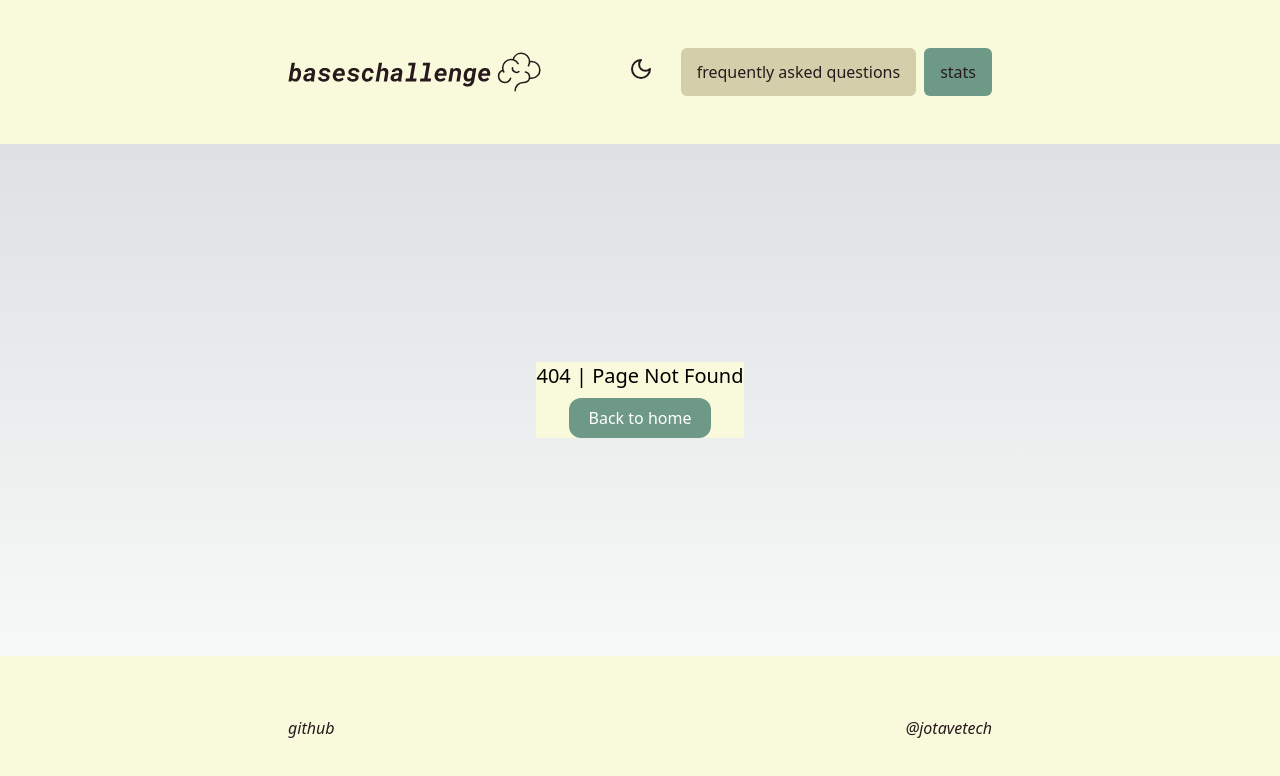
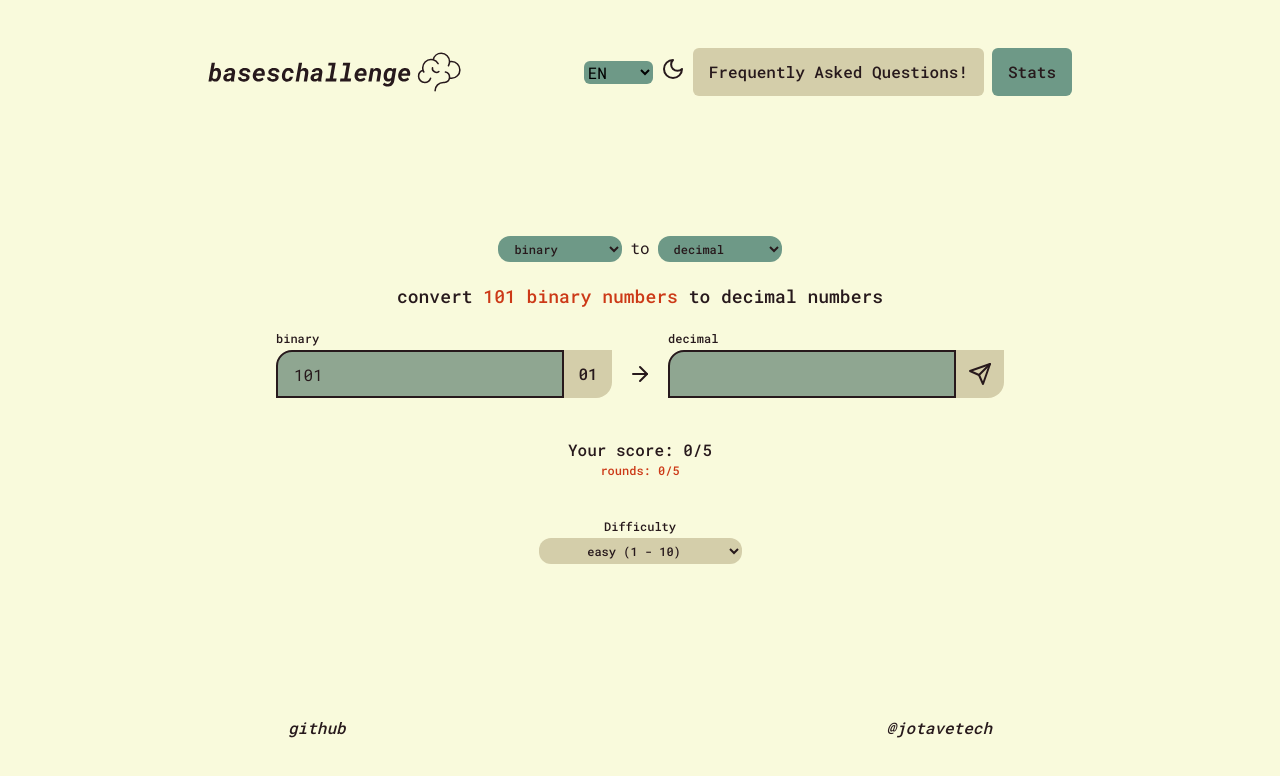
Before and after one commit to jotavetech/baseschallenge, a Next.js app: page /en in a window 1280 px wide. Before the commit this address had no page. Shown: the top 776 px of the page. Built offline with nearby package versions, Linux system fonts and the light colour scheme.

Commit message:
feat: translate all pages to portuguese and english

```diff
--- /dev/null
+++ b/app/[locale]/faq/page.tsx
@@ -0,0 +1,47 @@
+import { MessageCircleQuestion } from "lucide-react";
+import Question from "../../components/faq/question";
+import { useTranslations } from "next-intl";
+
+const FaqPage = () => {
+
+  const translate = useTranslations("faq");
+  return (
+    <div className="py-20 lg:py-36 min-h-screen flex items-center flex-col">
+      <h1 className="text-primary dark:text-primary-dark mt-5 md:mt-10 font-semibold flex items-center gap-2">
+        {translate("title")} <MessageCircleQuestion />
+      </h1>
+      <ul className="px-10 mt-10 max-w-[600px] space-y-10">
+        <Question
+          title={`- ${translate("q1.title")}`}
+          description={`${translate("q1.description")}`}
+        />
+        <Question
+          title={`- ${translate("q2.title")}`}
+          description={`${translate("q2.description")}`}
+        />
+        <Question
+          title={`- ${translate("q3.title")}`}
+          description={`${translate("q3.description")}`}
+        />
+        <Question
+          title={`- ${translate("q4.title")}`}
+          description={`${translate("q4.description")}`}
+        />
+        <Question
+          title={`- ${translate("q5.title")}`}
+          description={`${translate("q5.description")}`}
+        />
+        <Question
+          title={`- ${translate("q6.title")}`}
+          description={`${translate("q6.description")}`}
+        />
+        <Question
+          title={`- ${translate("q7.title")}`}
+          description={`${translate("q7.description")}`}
+        />
+      </ul>
+    </div>
+  );
+};
+
+export default FaqPage;
--- /dev/null
+++ b/app/[locale]/layout.tsx
@@ -0,0 +1,46 @@
+import Header from "../components/layout/header";
+import Footer from "../components/layout/footer";
+import { Analytics } from "@vercel/analytics/react";
+import { ThemeProvider } from "../components/providers/theme-provider";
+import { Roboto_Mono } from "next/font/google";
+import { NextIntlClientProvider, useMessages, useTranslations } from "next-intl";
+
+
+
+const font = Roboto_Mono({ subsets: ["latin"] });
+
+
+export default function PagesLayout({
+  children,
+  params
+}: {
+  children: React.ReactNode;
+  params: {
+    locale: string;
+  }
+}) {
+
+
+  const messages = useMessages();
+
+
+  return (
+    <html lang={params.locale} suppressHydrationWarning>
+    <body className={font.className}>
+      <ThemeProvider attribute="class" defaultTheme="light" enableSystem>
+      <main className="bg-app-bg dark:bg-app-bg-dark">
+      <NextIntlClientProvider locale={params.locale} messages={messages}>
+
+            <Header />
+            {children}
+            <Footer />
+
+        </NextIntlClientProvider>
+      </main>
+          <Analytics />
+      </ThemeProvider>
+    </body>
+  </html>
+
+  );
+}
--- a/app/page.tsx
+++ b/app/[locale]/page.tsx
@@ -1,4 +1,4 @@
-import Game from "./components/game/game-setup";
+import Game from "../components/game/game-setup";
 
 export default function Home() {
   return (
--- a/app/stats/page.tsx
+++ b/app/[locale]/stats/page.tsx
@@ -3,12 +3,15 @@
 import { statsType } from "@/types";
 
 import { Gamepad, PieChart, RotateCcw, Trophy } from "lucide-react";
+import { useTranslations } from "next-intl";
 
 import { useEffect, useState } from "react";
 
 const StatsPage = () => {
   const [timesPlayed, setTimesPlayed] = useState(0);
   const [timesWon, setTimesWon] = useState(0);
+
+  const translate = useTranslations("stats");
 
   useEffect(() => {
     const stats = localStorage.getItem("stats");
@@ -23,7 +26,7 @@ const StatsPage = () => {
 
   const deleteStats = () => {
     const accept = confirm(
-      "Are you sure? Doing this will reset all your statistics"
+      translate("reset_stats_confirm")
     );
 
     if (accept) {
@@ -33,20 +36,22 @@ const StatsPage = () => {
     }
   };
 
+
+
   return (
     <div className="py-20 lg:py-36 min-h-screen flex items-center justify-center flex-col">
       <h1 className="text-primary dark:text-primary-dark mt-5 md:mt-10 font-semibold flex items-center gap-2">
-        statistics <PieChart />
+        {translate("title")} <PieChart />
       </h1>
       <div className="mt-5 text-center flex flex-col items-center justify-center gap-5">
         <p className="text-primary dark:text-primary-dark text-sm md:text-xl flex items-center gap-2">
-          times you have generated a new number <Gamepad />
+          {translate("new_number_generated")} <Gamepad />
         </p>
         <span className="text-secondary dark:text-secondary-dark text-lg md:text-xl">
           {timesPlayed}x
         </span>
         <p className="text-primary dark:text-primary-dark text-sm md:text-xl flex items-center gap-2">
-          times you have guessed the number <Trophy />
+        {translate("guessed_numbers")}  <Trophy />
         </p>
         <span className="text-secondary dark:text-secondary-dark text-lg md:text-xl">
           {timesWon}x
@@ -55,7 +60,7 @@ const StatsPage = () => {
           className="bg-button-bg-2 dark:bg-button-bg-2-dark text-primary dark:text-primary-dark font-medium px-4 py-3 rounded-md hover:-translate-y-1 flex items-center gap-2"
           onClick={deleteStats}
         >
-          reset
+          {translate("reset")}
           <RotateCcw />
         </button>
       </div>
--- a/app/components/game/game-setup.tsx
+++ b/app/components/game/game-setup.tsx
@@ -10,11 +10,16 @@ import { DifficultyType, SystemNumbersType } from "@/types";
 import { numberThreeMap } from "../../utils/map";
 
 import SelectDifficulty from "./select-difficulty";
+import { useTranslations,  } from "next-intl";
 
 const GameSetup = () => {
+
+  const translate = useTranslations("game");
+
   const [systemFrom, setSystemFrom] = useState<SystemNumbersType>("binary");
   const [systemTo, setSystemTo] = useState<SystemNumbersType>("decimal");
   const [difficulty, setDifficulty] = useState<DifficultyType>("easy");
+
 
   return (
     <div>
@@ -25,7 +30,7 @@ const GameSetup = () => {
             setSystemFrom(target.value as SystemNumbersType)
           }
         />
-        <span className="text-primary dark:text-primary-dark">to</span>
+        <span className="text-primary dark:text-primary-dark">{translate("to")}</span>
         <SelectSystem
           value={systemTo}
           onChange={({ target }) =>
@@ -33,28 +38,36 @@ const GameSetup = () => {
           }
         />
       </div>
+
       <p className="text-primary dark:text-primary-dark font-medium text-base lg:text-lg px-10 text-center">
-        convert{" "}
+
+        {translate("title.convert")}{" "}
+
         <span className="text-secondary dark:text-secondary-dark">
-          {numberThreeMap[systemFrom]}
+        {numberThreeMap[systemFrom]}{" "}
+        </span>
+
+        <span className="text-secondary dark:text-secondary-dark">
+          {translate("title.from", { from: translate(`${systemFrom}s`) })}
         </span>{" "}
-        random{" "}
-        <span className="text-secondary dark:text-secondary-dark">
-          {systemFrom} numbers
-        </span>{" "}
-        to a {systemTo} number
+        {translate("to")} {translate("title.to", { to: translate(`${systemTo}s`) })}
       </p>
+
       <Game from={systemFrom} to={systemTo} difficulty={difficulty} />
+
       <div className="flex justify-center mt-5 md:mt-10 flex-col items-center">
+
         <p className="text-primary dark:text-primary-dark font-medium text-xs mb-1">
-          difficulty
+          {translate("difficulty")}
         </p>
+
         <SelectDifficulty
           value={difficulty}
           onChange={({ target }) =>
             setDifficulty(target.value as DifficultyType)
           }
         />
+
       </div>
     </div>
   );
--- a/app/components/game/game.tsx
+++ b/app/components/game/game.tsx
@@ -14,6 +14,7 @@ import {
 } from "@/app/utils/generateNumbers";
 
 import { difficultyMap } from "@/app/utils/map";
+import { useTranslations } from "next-intl";
 
 interface GameProps {
   from: SystemNumbersType;
@@ -22,6 +23,9 @@ interface GameProps {
 }
 
 const Game = ({ from, to, difficulty }: GameProps) => {
+
+  const translate = useTranslations("game");
+
   const [generatedNumber, setGeneratedNumber] = useState("");
   const [inputNumber, setInputNumber] = useState("");
   const [score, setScore] = useState(0);
@@ -114,10 +118,10 @@ const Game = ({ from, to, difficulty }: GameProps) => {
             />
           </form>
           <p className="font-medium text-center text-primary dark:text-primary-dark mt-5 lg:mt-10">
-            your score: {score}/5
+            {translate("score")}: {score}/5
           </p>
           <p className="text-secondary dark:text-secondary-dark text-center font-medium text-xs">
-            rounds: {rounds}/5
+            {translate("rounds")}: {rounds}/5
           </p>
         </>
       ) : (
--- a/app/components/game/input.tsx
+++ b/app/components/game/input.tsx
@@ -3,6 +3,7 @@
 import { SystemNumbersType } from "@/types";
 
 import { Send } from "lucide-react";
+import { useTranslations } from "next-intl";
 
 import { useEffect, useRef } from "react";
 
@@ -41,13 +42,15 @@ const Input = ({
     }
   }, [error, value]);
 
+  const translate = useTranslations("game");
+
   return (
     <div className="flex flex-col">
       <label
         htmlFor={id}
         className="text-primary dark:text-primary-dark text-xs font-medium mb-1"
       >
-        {type}
+        {translate(type)}
       </label>
       <div className="flex items-center">
         <input
--- a/app/components/game/select-difficulty.tsx
+++ b/app/components/game/select-difficulty.tsx
@@ -1,20 +1,25 @@
+import { useTranslations } from "next-intl";
+
 interface SelectDifficultyProps {
   value: string;
   onChange: ({ target }: { target: { value: string } }) => void;
 }
 
 const SelectDifficulty = ({ value, onChange }: SelectDifficultyProps) => {
+
+  const translate = useTranslations("game");
+
   return (
     <select
       onChange={onChange}
       value={value}
       className="rounded-xl bg-button-bg-1 dark:bg-button-bg-1-dark text-xs font-medium px-3 py-1 text-primary dark:text-primary-dark cursor-pointer text-center"
     >
-      <option value="easy">easy (1 - 10)</option>
-      <option value="medium">medium (1 - 30)</option>
-      <option value="hard">hard (1 - 50)</option>
-      <option value="extreme">extreme (1 - 100)</option>
-      <option value="plus">i am a god (1 - 1000)</option>
+      <option value="easy">{translate("easy")} (1 - 10)</option>
+      <option value="medium">{translate("medium")} (1 - 30)</option>
+      <option value="hard">{translate("hard")} (1 - 50)</option>
+      <option value="extreme">{translate("extreme")} (1 - 100)</option>
+      <option value="plus">{translate("god")} (1 - 1000)</option>
     </select>
   );
 };
--- a/app/components/game/select-system.tsx
+++ b/app/components/game/select-system.tsx
@@ -1,18 +1,21 @@
+import { useTranslations } from "next-intl";
+
 interface SelectSystemProps {
   value: string;
   onChange: ({ target }: { target: { value: string } }) => void;
 }
 
 const SelectSystem = ({ value, onChange }: SelectSystemProps) => {
+  const translate = useTranslations("game");
   return (
     <select
       onChange={onChange}
       value={value}
       className="rounded-xl bg-button-bg-2 text-xs font-medium px-3 py-1 text-primary dark:text-primary-dark cursor-pointer"
     >
-      <option value="binary">binary</option>
-      <option value="hex">hex</option>
-      <option value="decimal">decimal</option>
+      <option value="binary">{translate("binary")}</option>
+      <option value="hex">{translate("hex")}</option>
+      <option value="decimal">{translate("decimal")}</option>
     </select>
   );
 };
--- a/app/components/layout/header.tsx
+++ b/app/components/layout/header.tsx
@@ -1,15 +1,19 @@
 "use client";
 
 import Image from "next/image";
-import Link from "next/link";
+import {Link} from '../../utils/navigation';
+import {useRouter} from '../../utils/navigation';
 import ModeToggle from "./mode-toggle";
-import { useRouter } from "next/navigation";
+import { useLocale, useTranslations } from "next-intl";
+import { ChangeLocale } from "../locale/change-locale";
 
 const Header = () => {
+  const translate = useTranslations("header");
+  const locale = useLocale();
   const router = useRouter();
 
   const handleStatsNav = () => {
-    const accept = confirm("If you're playing, your progress will be lost.");
+    const accept = confirm(translate("lost_progress_confirm"));
 
     if (accept) {
       router.push("/stats");
@@ -17,7 +21,7 @@ const Header = () => {
   };
 
   return (
-    <header className="w-full h-20 lg:h-36 fixed top-0 left-0 flex items-center justify-between px-7 md:px-12 lg:px-52 xl:px-72 z-30 bg-app-bg dark:bg-app-bg-dark">
+    <header className="w-full h-20 lg:h-36 fixed top-0 left-0 flex items-center justify-between px-7 md:px-12 lg:px-28 xl:px-52 z-30 bg-app-bg dark:bg-app-bg-dark">
       <Link href="/" aria-label="go to bases challange">
         <Image
           className="dark:invert lg:w-64"
@@ -29,15 +33,17 @@ const Header = () => {
         />
       </Link>
       <div className="space-x-2 flex items-center">
+      <ChangeLocale locale={locale} />
         <ModeToggle />
+
         <Link href="/faq" aria-label="go to faq" className="inline lg:hidden">
           <button className="bg-button-bg-1 dark:bg-button-bg-1-dark text-primary dark:text-primary-dark font-medium px-2 rounded-xl hover:-translate-y-1">
-            faq
+            FAQ
           </button>
         </Link>
         <Link href="/faq" aria-label="go to faq" className="hidden lg:inline">
           <button className="bg-button-bg-1 dark:bg-button-bg-1-dark text-primary dark:text-primary-dark font-medium px-4 py-3 rounded-md hover:-translate-y-1">
-            frequently asked questions
+            {translate("faq")}
           </button>
         </Link>
 
@@ -45,7 +51,7 @@ const Header = () => {
           className="bg-button-bg-2 text-primary dark:text-primary-dark font-medium px-2 rounded-xl lg:rounded-md lg:px-4 lg:py-3 hover:-translate-y-1"
           onClick={handleStatsNav}
         >
-          stats
+          {translate("stats")}
         </button>
       </div>
     </header>
--- a/app/faq/page.tsx
+++ /dev/null
@@ -1,48 +0,0 @@
-import { MessageCircleQuestion } from "lucide-react";
-import Question from "../components/faq/question";
-
-const FaqPage = () => {
-  return (
-    <div className="py-20 lg:py-36 min-h-screen flex items-center flex-col">
-      <h1 className="text-primary dark:text-primary-dark mt-5 md:mt-10 font-semibold flex items-center gap-2">
-        frequently asked questions <MessageCircleQuestion />
-      </h1>
-      <ul className="px-10 mt-10 max-w-[600px] space-y-10">
-        <Question
-          title="- how does the baseschallenge game work?"
-          description="the game randomly generates five numbers in a specific format: hexadecimal, binary, or decimal. your task is to convert these numbers to the other selected format."
-        />
-        <Question
-          title="- what is the purpose of the game?"
-          description="the game is designed to help you practice converting numbers between different bases. this is a useful skill for computer science students and professionals."
-        />
-        <Question
-          title="- how do I play the game?"
-          description="simply enter the number in the input field and press Enter or click the submit button. if your answer is correct, you will earn a point. if not, the correct answer will be displayed."
-        />
-        <Question
-          title="- how do I convert a number to another base?"
-          description="you can use the built-in calculator on your computer or use an online converter. alternatively, you can use the game to practice and improve your skills."
-        />
-        <Question
-          title="- how do I know if my answer is correct?"
-          description="if your answer is correct, you will earn a point. if not, the correct answer will be displayed."
-        />
-        <Question
-          title="- how do I know my score?"
-          description="your score will be displayed at the bottom of the game screen. you will earn a point for each correct answer."
-        />
-        <Question
-          title="- pwa support?"
-          description="yes, the game is a progressive web app (PWA) and can be installed on your device for offline use."
-        />
-        <Question
-          title="- what is the game inspired by?"
-          description="the game is inspired by the css2wind.com game. a fun way to practice CSS and Tailwind CSS skills. made by @LukeberryPi."
-        />
-      </ul>
-    </div>
-  );
-};
-
-export default FaqPage;
--- a/app/layout.tsx
+++ b/app/layout.tsx
@@ -1,17 +1,9 @@
 import type { Metadata } from "next";
-import { Roboto_Mono } from "next/font/google";
 import "./globals.css";
 
-import { Analytics } from "@vercel/analytics/react";
-
-import Header from "./components/layout/header";
-import Footer from "./components/layout/footer";
-
-import { ThemeProvider } from "./components/providers/theme-provider";
 
 import customMetadata from "./metadata";
 
-const font = Roboto_Mono({ subsets: ["latin"] });
 
 export const metadata: Metadata = customMetadata;
 
@@ -20,18 +12,5 @@ export default function RootLayout({
 }: Readonly<{
   children: React.ReactNode;
 }>) {
-  return (
-    <html lang="en" suppressHydrationWarning>
-      <body className={font.className}>
-        <ThemeProvider attribute="class" defaultTheme="light" enableSystem>
-          <main className="bg-app-bg dark:bg-app-bg-dark">
-            <Header />
-            {children}
-            <Analytics />
-            <Footer />
-          </main>
-        </ThemeProvider>
-      </body>
-    </html>
-  );
+  return children;
 }
```
